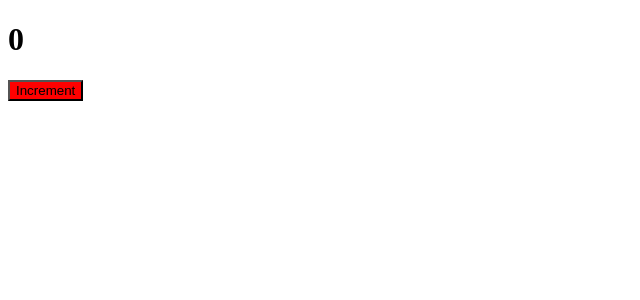
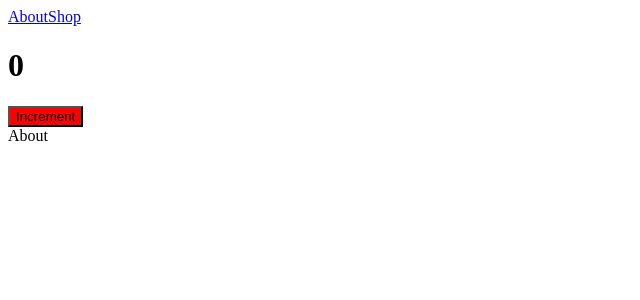
Before and after one commit to ivanbutakov0/webpack, a React app: page /about in a window 1280 px wide. Shown: the top 300 px of the page, without its empty margins (0-640 px from the left). Built offline with nearby package versions, Linux system fonts and the light colour scheme.

Commit message:
add routing and lazy loading to webpack

```diff
--- a/package.json
+++ b/package.json
@@ -16,6 +16,7 @@
 		"@types/react": "^18.3.3",
 		"@types/react-dom": "^18.3.0",
 		"@types/webpack": "^5.28.5",
+		"@types/webpack-bundle-analyzer": "^4.7.0",
 		"@types/webpack-dev-server": "^4.7.2",
 		"css-loader": "^7.1.2",
 		"html-webpack-plugin": "^5.6.0",
@@ -27,11 +28,13 @@
 		"ts-node": "^10.9.2",
 		"typescript": "^5.5.3",
 		"webpack": "^5.92.1",
+		"webpack-bundle-analyzer": "^4.10.2",
 		"webpack-cli": "^5.1.4",
 		"webpack-dev-server": "^5.0.4"
 	},
 	"dependencies": {
 		"react": "^18.3.1",
-		"react-dom": "^18.3.1"
+		"react-dom": "^18.3.1",
+		"react-router-dom": "^6.24.1"
 	}
 }
--- a/src/components/App.tsx
+++ b/src/components/App.tsx
@@ -1,4 +1,5 @@
 import { useState } from 'react'
+import { Link, Outlet } from 'react-router-dom'
 import * as classes from './App.module.scss'
 
 const App = () => {
@@ -8,6 +9,8 @@ const App = () => {
 
 	return (
 		<div>
+			<Link to="/about">About</Link>
+			<Link to="/shop">Shop</Link>
 			<h1>{counter}</h1>
 			<button
 				className={classes.button}
@@ -16,6 +19,7 @@ const App = () => {
 			>
 				Increment
 			</button>
+			<Outlet />
 		</div>
 	)
 }
--- a/src/index.tsx
+++ b/src/index.tsx
@@ -1,5 +1,9 @@
+import { Suspense } from 'react'
 import { createRoot } from 'react-dom/client'
+import { createBrowserRouter, RouterProvider } from 'react-router-dom'
 import App from './components/App'
+import { About } from './pages/about'
+import { Shop } from './pages/shop'
 
 const root = document.getElementById('root')
 
@@ -9,4 +13,29 @@ if (!root) {
 
 const container = createRoot(root)
 
-container.render(<App />)
+const router = createBrowserRouter([
+	{
+		path: '/',
+		element: <App />,
+		children: [
+			{
+				path: '/about',
+				element: (
+					<Suspense fallback={<div>Loading...</div>}>
+						<About />
+					</Suspense>
+				),
+			},
+			{
+				path: '/shop',
+				element: (
+					<Suspense fallback={<div>Loading...</div>}>
+						<Shop />
+					</Suspense>
+				),
+			},
+		],
+	},
+])
+
+container.render(<RouterProvider router={router} />)
--- /dev/null
+++ b/src/pages/about/About.lazy.tsx
@@ -0,0 +1,3 @@
+import { lazy } from 'react'
+
+export const LazyAbout = lazy(() => import('./About'))
--- /dev/null
+++ b/src/pages/about/About.tsx
@@ -0,0 +1,4 @@
+const About = () => {
+	return <div>About</div>
+}
+export default About
--- /dev/null
+++ b/src/pages/about/index.ts
@@ -0,0 +1 @@
+export { LazyAbout as About } from './About.lazy'
--- /dev/null
+++ b/src/pages/shop/Shop.lazy.tsx
@@ -0,0 +1,3 @@
+import { lazy } from 'react'
+
+export const LazyShop = lazy(() => import('./Shop'))
--- /dev/null
+++ b/src/pages/shop/Shop.tsx
@@ -0,0 +1,4 @@
+const Shop = () => {
+	return <div>Shop</div>
+}
+export default Shop
--- /dev/null
+++ b/src/pages/shop/index.ts
@@ -0,0 +1 @@
+export { LazyShop as Shop } from './Shop.lazy'
--- a/webpack.config.ts
+++ b/webpack.config.ts
@@ -6,6 +6,7 @@ import { BuildMode, BuildPaths } from './config/build/types/types'
 interface EnvVariables {
 	mode: BuildMode
 	port: number
+	analyzer: boolean
 }
 
 export default (env: EnvVariables) => {
@@ -19,6 +20,7 @@ export default (env: EnvVariables) => {
 		port: env.port || 3000,
 		mode: env.mode || 'development',
 		paths,
+		analyzer: env.analyzer,
 	})
 
 	return config
```
Also changed, not shown: 5 other files (tests, documents, lock files or other folders).
